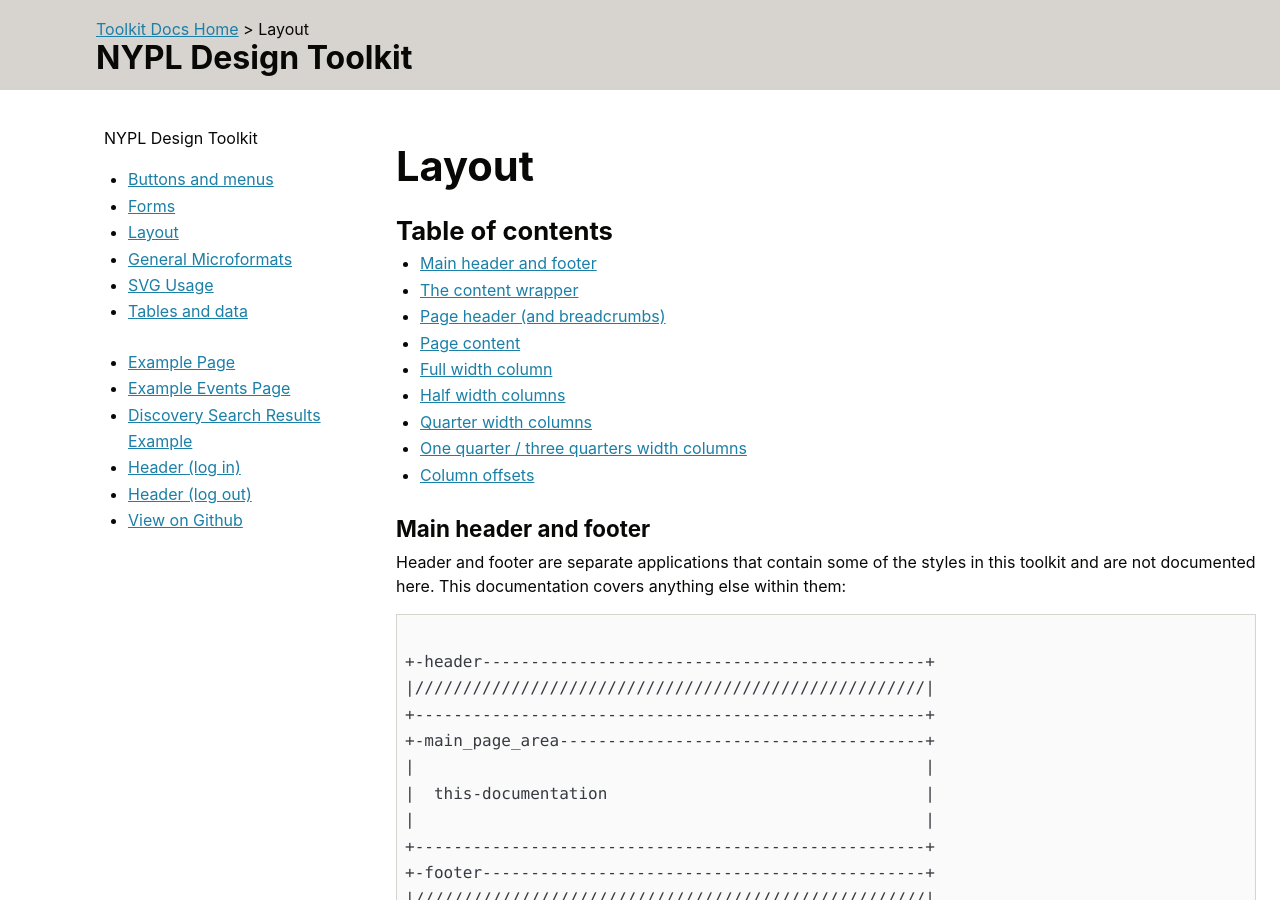
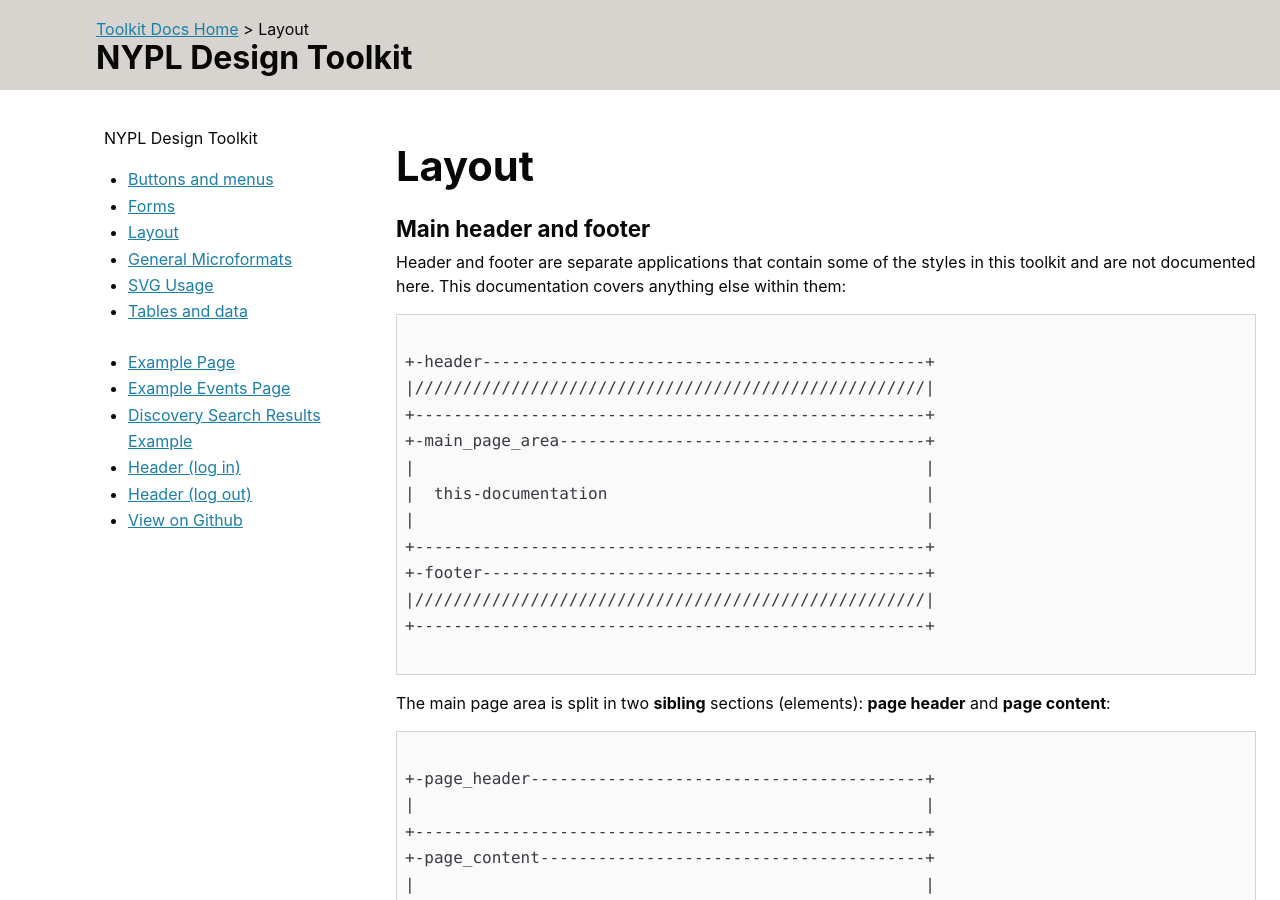
Before and after one commit to NYPL/design-toolkit, a Jekyll site: the page built from docs/_sections/layout.html, in a window 1280 px wide and 900 px high. Built offline with Jekyll 4.4.1, drawn with Linux system fonts in a browser that asks for light colours.

Commit message:
:space_invader: no toc :pensive:

```diff
--- a/Gemfile
+++ b/docs/Gemfile
@@ -1,5 +1,4 @@
 source "https://rubygems.org"
-ruby RUBY_VERSION
 
 # Hello! This is where you manage which Jekyll version is used to run.
 # When you want to use a different version, change it below, save the
@@ -9,14 +8,14 @@
 #
 # This will help ensure the proper Jekyll version is running.
 # Happy Jekylling!
-gem "jekyll", "3.4.0"
+# gem "jekyll", "3.4.0"
 
 # This is the default theme for new Jekyll sites. You may change this to anything you like.
 gem "minima", "~> 2.0"
 
 # If you want to use GitHub Pages, remove the "gem "jekyll"" above and
 # uncomment the line below. To upgrade, run `bundle update github-pages`.
-# gem "github-pages", group: :jekyll_plugins
+gem "github-pages", group: :jekyll_plugins
 
 # If you have any plugins, put them here!
 group :jekyll_plugins do
--- a/docs/_config.yml
+++ b/docs/_config.yml
@@ -13,4 +13,5 @@
     output: true
 
 exclude:
+  - Gemfile
   - README.md
--- a/docs/_layouts/default.html
+++ b/docs/_layouts/default.html
@@ -39,11 +39,8 @@
     </div>
 
     <div id="toc" class="nypl-column-three-quarters">
-<h1>{{ page.title }}</h1>
 
-<h2>Table of contents</h2>
-{{ content | toc }}
-
+      <h1>{{ page.title }}</h1>
 
 {{ content }}
 
```
Also changed, not shown: Gemfile.lock (deleted), docs/Gemfile.lock (added).
